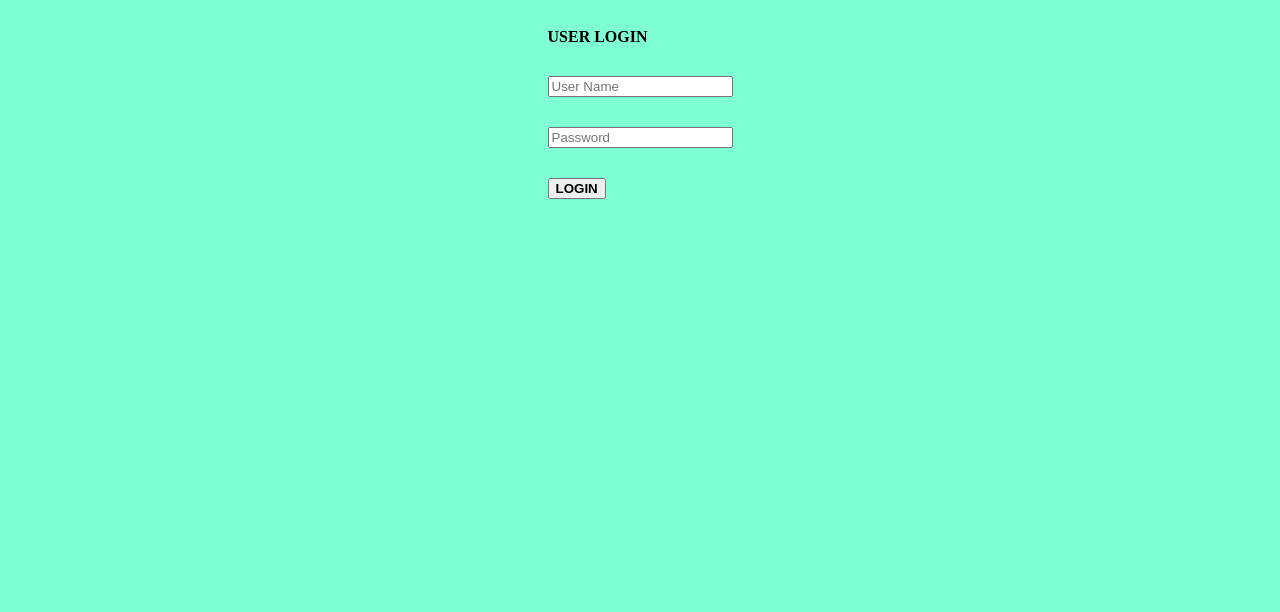
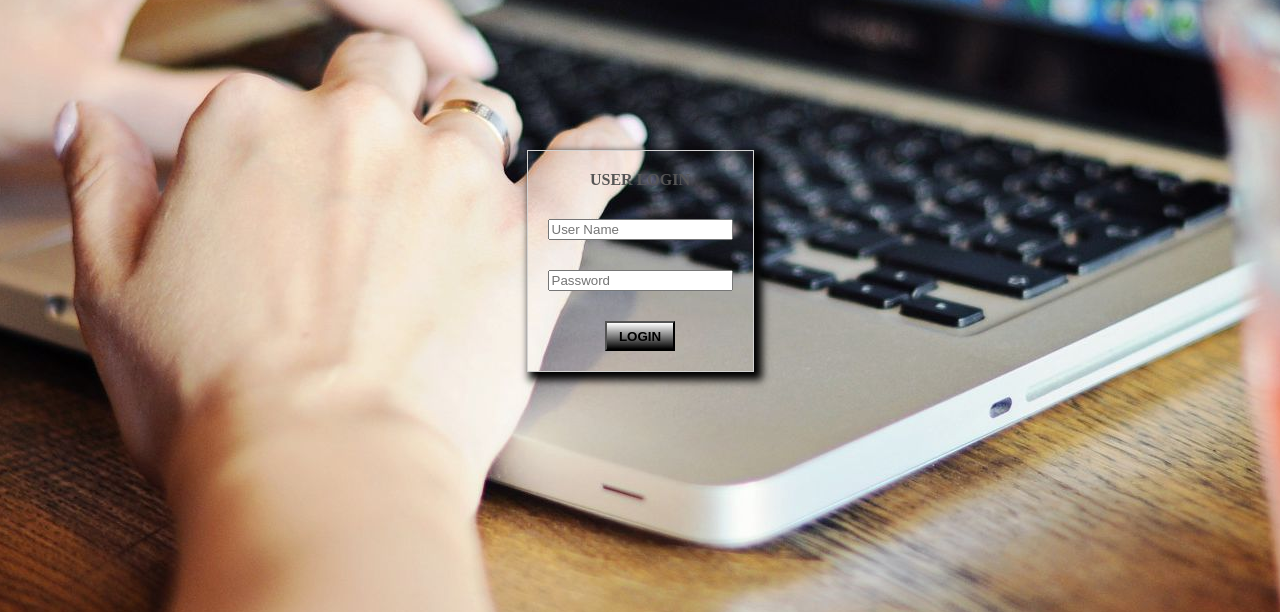
Before and after one commit to vrindanair89/djangoheroku, a Django app: page / in a window 1280 px wide. Shown: the top 612 px of the page. Run offline with Django 3.2, Linux system fonts and the light colour scheme.

Commit message:
seven commit

```diff
--- a/django_test_project/settings.py
+++ b/django_test_project/settings.py
@@ -11,6 +11,7 @@ https://docs.djangoproject.com/en/3.1/ref/settings/
 """
 
 from pathlib import Path
+import os
 
 # Build paths inside the project like this: BASE_DIR / 'subdir'.
 BASE_DIR = Path(__file__).resolve().parent.parent
@@ -120,3 +121,6 @@ USE_TZ = True
 # https://docs.djangoproject.com/en/3.1/howto/static-files/
 
 STATIC_URL = '/static/'
+STATICFILES_DIR=[
+    os.path.join(BASE_DIR,'myapp/static')
+]
--- /dev/null
+++ b/myapp/static/css/loginstyles.css
@@ -0,0 +1,36 @@
+tr{
+    text-align: center;
+    color:#555555;
+
+}
+
+table
+{
+    margin-top: 150px;
+    height:100%;
+    box-shadow: 5px 5px 8px 3px black;
+    border:1px solid lightgrey;
+    background: transparent;
+
+
+}
+button
+{
+    background-image: linear-gradient(white,black);
+    height:30px;
+    width:70px;
+
+}
+button:hover {
+    color: #ffffff;
+    opacity: 0.5;
+}
+body{
+    background-image: url(../images/10.jpg);
+    /* background-color: bisque; */
+    height: 100%;
+    background-size: auto;
+    background-position: center;
+    background-repeat: no-repeat;
+
+}
--- a/myapp/templates/index.html
+++ b/myapp/templates/index.html
@@ -1,3 +1,5 @@
+{% load static %}
+
 <!DOCTYPE html>
 <html lang="en">
 <head>
@@ -5,11 +7,7 @@
     <meta http-equiv="X-UA-Compatible" content="IE=edge">
     <meta name="viewport" content="width=device-width, initial-scale=1.0">
     <title>login</title>
-    <style>
-        body{
-            background-color:aquamarine;
-        }
-    </style>
+    <link rel="stylesheet" href="{% static 'css/loginstyles.css' %}">
 </head>
 <body>
     <form action="" method="post">
```
Also changed, not shown: myapp/static/images/10.jpg (added), myapp/static/images/11.jpg (added), myapp/static/images/12.jpg (added), myapp/static/images/12.png (added).
